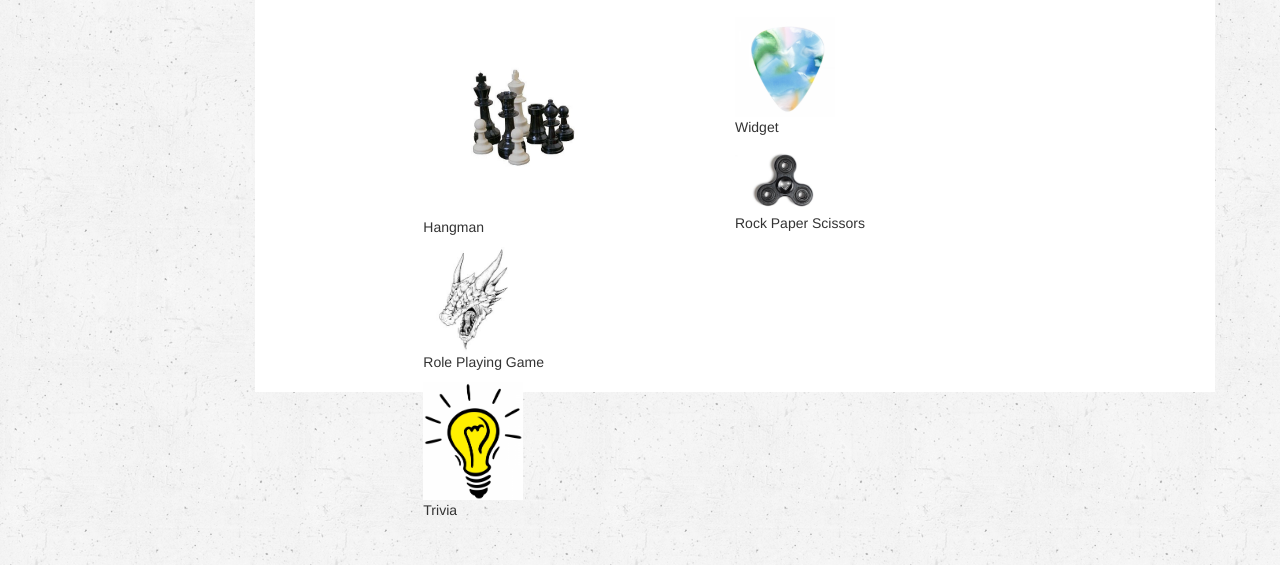
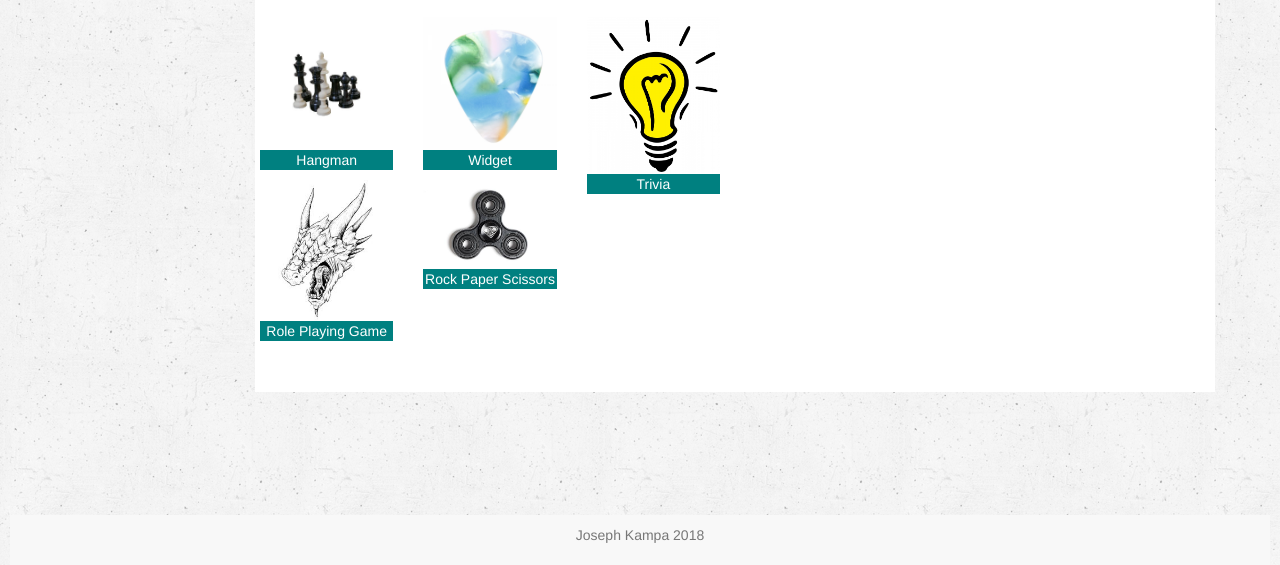
Before and after one commit to jkampa3/Homework_Week_2, a plain HTML site: page Bootstrap-Portfolio/portfolio.html in a window 1280 px wide. Shown: the part 235-800 px from the top of the page. Drawn offline with nearby package versions, Linux system fonts and the light colour scheme.

Commit message:
Bootstrap-Portfolio Adjustments

```diff
--- a/Bootstrap-Portfolio/assets/css/style.css
+++ b/Bootstrap-Portfolio/assets/css/style.css
@@ -9,3 +9,11 @@ body {
 .navbar-default .navbar-brand {
     color: white;
 }
+
+footer {
+    background-color: #f8f8f8;
+    color: #777;
+    text-align: center;
+    margin: 10px;
+    padding: 10px;
+}
--- a/Bootstrap-Portfolio/assets/css/styleContact.css
+++ b/Bootstrap-Portfolio/assets/css/styleContact.css
@@ -28,3 +28,7 @@ h1 {
     font-weight: bold;
     color: teal;
 }
+
+img {
+    display: inline-block;
+}
--- a/Bootstrap-Portfolio/assets/css/styleIndex.css
+++ b/Bootstrap-Portfolio/assets/css/styleIndex.css
@@ -10,6 +10,6 @@ h1 {
     color: teal;
 }
 
-img {
+.img-responsive {
     float: left;
 }
--- a/Bootstrap-Portfolio/assets/css/stylePortfolio.css
+++ b/Bootstrap-Portfolio/assets/css/stylePortfolio.css
@@ -10,3 +10,14 @@ h1 {
     margin-left: 15px;
     color: teal;
 }
+
+.img-responsive {
+    width: 100%;
+    height: auto;
+}
+
+#caption {
+    background-color: teal;
+    color: white;
+    text-align: center;
+}
--- a/Bootstrap-Portfolio/portfolio.html
+++ b/Bootstrap-Portfolio/portfolio.html
@@ -35,37 +35,44 @@
             <h1>Portfolio</h1>
             </div>
 
-            <div class="column1 col-md-4 col-md-offset-2 col-sm-12">
-                <img id="hangman" class="img-responsive" src="assets/images/chess.jpg" alt="Hangman" width="200" height="200">
-                    <div id="captionHangman">
+            <div class="column1 col-md-2 col-sm-12">
+                <img id="hangman" class="img-responsive" src="assets/images/chess.jpg" alt="Hangman">
+                    <div id="caption">
                         <p>Hangman</p>
                     </div>
-                <img id="rpg" class="img-responsive" src="assets/images/dragon.jpg" alt="Role Playing Game" width="100" height="100">
-                    <div id="captionRPG">
+                <img id="rpg" class="img-responsive" src="assets/images/dragon.jpg" alt="Role Playing Game">
+                    <div id="caption">
                         <p>Role Playing Game</p>
                     </div>
-                <img id="triva" class="img-responsive" src="assets/images/lightbulb.jpg" alt="Trivia" width="100" height="100">
-                    <div id="captionTrivia">
+            </div>
+            <div class="column2 col-md-2 col-sm-12">
+                <img id="widget" class="img-responsive" src="assets/images/pick.jpg" alt="Widget">
+                    <div id="caption">
+                        <p>Widget</p>
+                    </div>
+                <img id="rps" class="img-responsive" src="assets/images/spinner.jpg" alt="Rock Paper Scissors">
+                    <div id="caption">
+                        <p>Rock Paper Scissors</p>
+                    </div>
+            </div>
+            <div class="column3 col-md-2 col-sm-12">
+                <img id="triva" class="img-responsive" src="assets/images/lightbulb.jpg" alt="Trivia">
+                    <div id="caption">
                         <p>Trivia</p>
                     </div>
             </div>
-            <div class="column2 col-md-4 col-sm-12">
-                <div class="row">
-                    <img id="widget" class="img-responsive" src="assets/images/pick.jpg" alt="Widget" width="100" height="100">
-                        <div id="captionWidget">
-                            <p>Widget</p>
-                        </div>
-                    <img id="rps" class="img-responsive" src="assets/images/spinner.jpg" alt="Rock Paper Scissors" width="100" height="100">
-                        <div id="captionRPS">
-                            <p>Rock Paper Scissors</p>
-                        </div>
-                </div>
-            </div>
+
 
         </div>
 
     </div>
 
+    <footer class="navbar-default navbar-fixed-bottom">
+        <div class="container-fluid">
+          <p>Joseph Kampa 2018</p>
+        </div>
+    </footer>
+
 </body>
 
 
```
Also changed, not shown: Bootstrap-Portfolio/contact.html (+9 -3 lines), Bootstrap-Portfolio/index.html (+7 -1 lines).
